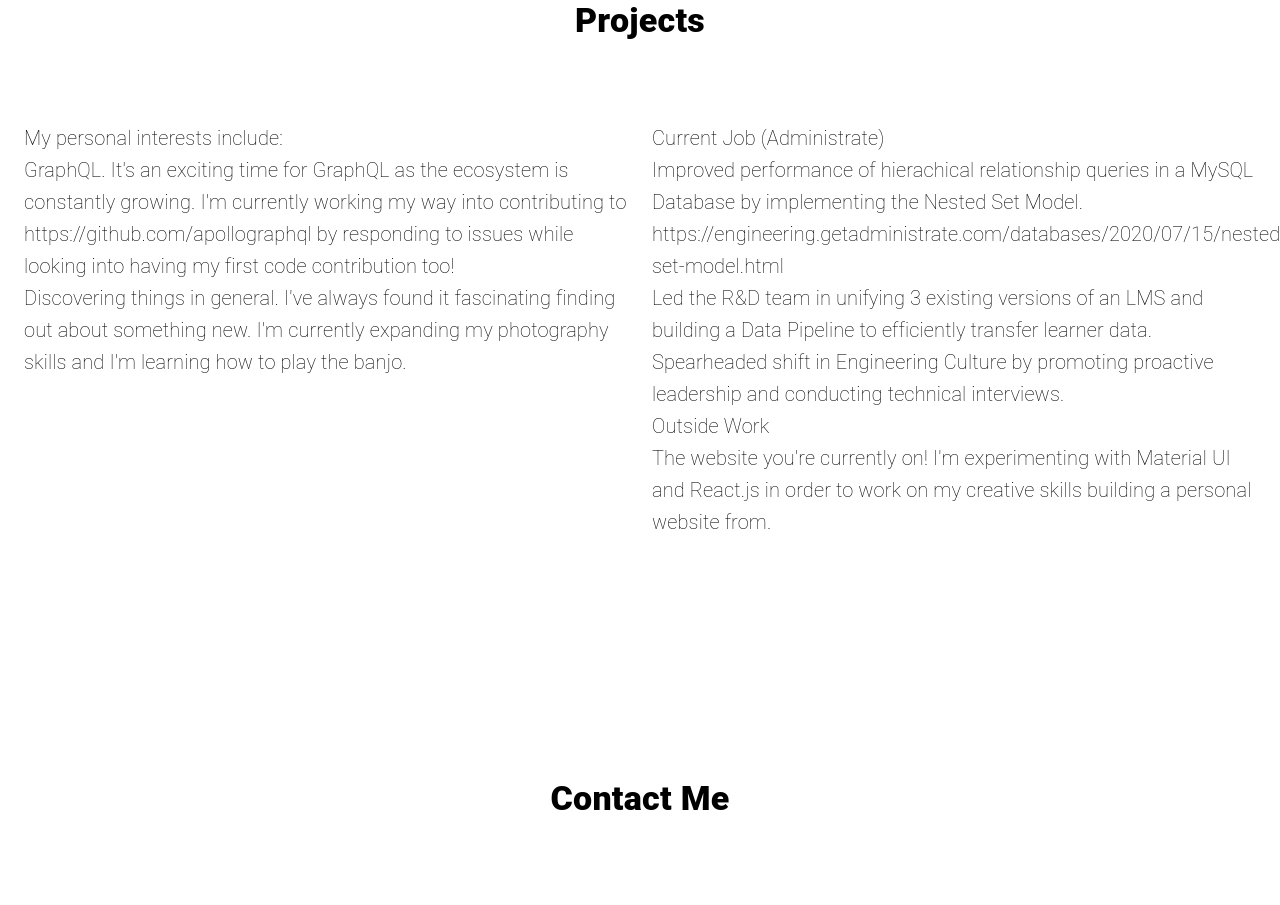
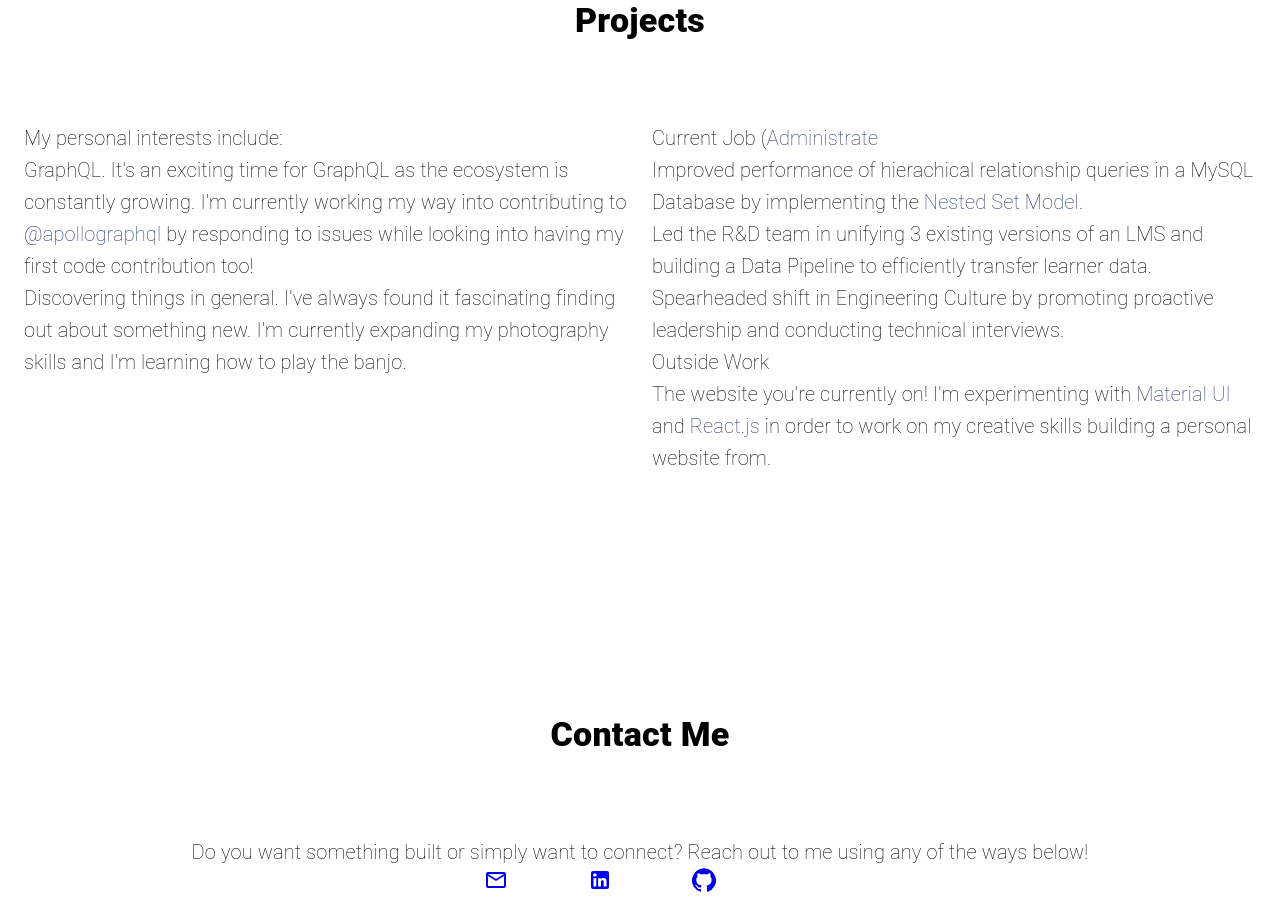
Before and after one commit to devkot/stelioskot.dev, a React (Create React App) app: page / in a window 1280 px wide. Shown: the part 1140-2045 px from the top of the page. Built offline with nearby package versions, Linux system fonts and the light colour scheme.

Commit message:
add links to documentation

```diff
--- a/src/components/Footer.tsx
+++ b/src/components/Footer.tsx
@@ -9,22 +9,13 @@ import {
 import { makeStyles } from "@material-ui/core/styles";
 
 const useStyles = makeStyles((theme: Theme) => ({
-  root: {
-    flexGrow: 1,
-  },
-  menuButton: {
-    marginRight: theme.spacing(1),
-  },
-  pushRight: {
-    flex: 1,
-  },
   appBar: {
     top: "auto",
     bottom: 0,
   },
 }));
 
-export const Footer = () => {
+const Footer = () => {
   const classes = useStyles();
 
   return (
@@ -37,3 +28,5 @@ export const Footer = () => {
     </AppBar>
   );
 };
+
+export default Footer;
--- a/src/components/Header.tsx
+++ b/src/components/Header.tsx
@@ -14,7 +14,7 @@ const useStyles = makeStyles((theme: Theme) => ({
   },
 }));
 
-export const Header = () => {
+const Header = () => {
   const classes = useStyles();
 
   return (
@@ -33,3 +33,5 @@ export const Header = () => {
     </AppBar>
   );
 };
+
+export default Header;
--- a/src/components/Projects.tsx
+++ b/src/components/Projects.tsx
@@ -1,6 +1,6 @@
 import React from "react";
 
-import { Typography, Box, Grid } from "@material-ui/core";
+import { Typography, Box, Grid, Link } from "@material-ui/core";
 import { makeStyles, Theme } from "@material-ui/core/styles";
 
 const useStyles = makeStyles((theme: Theme) => ({
@@ -18,6 +18,15 @@ const useStyles = makeStyles((theme: Theme) => ({
   },
 }));
 
+const LinkTo: React.FunctionComponent<{
+  to: string;
+  title: string;
+}> = ({ to, title }) => (
+  <Link href={to} target="_blank" rel="noreferrer noopener">
+    {title}
+  </Link>
+);
+
 const Projects: React.FunctionComponent = () => {
   const classes = useStyles();
 
@@ -32,9 +41,13 @@ const Projects: React.FunctionComponent = () => {
               <Grid item>
                 GraphQL. It's an exciting time for GraphQL as the ecosystem is
                 constantly growing. I'm currently working my way into
-                contributing to https://github.com/apollographql by responding
-                to issues while looking into having my first code contribution
-                too!
+                contributing to{" "}
+                <LinkTo
+                  to="https://github.com/apollographql"
+                  title="@apollographql"
+                />{" "}
+                by responding to issues while looking into having my first code
+                contribution too!
               </Grid>
               <Grid item>
                 Discovering things in general. I've always found it fascinating
@@ -45,11 +58,18 @@ const Projects: React.FunctionComponent = () => {
           </Grid>
           <Grid item xs={12} sm={6}>
             <Typography variant="h6" className={classes.homeContent}>
-              <Grid item>Current Job (Administrate)</Grid>
+              <Grid item>
+                Current Job (
+                <LinkTo to="https://getadministrate.com" title="Administrate" />
+              </Grid>
               <Grid item>
                 Improved performance of hierachical relationship queries in a
-                MySQL Database by implementing the Nested Set Model.
-                https://engineering.getadministrate.com/databases/2020/07/15/nested-set-model.html
+                MySQL Database by implementing the{" "}
+                <LinkTo
+                  to="https://engineering.getadministrate.com/databases/2020/07/15/nested-set-model.html"
+                  title="Nested Set Model"
+                />
+                .
               </Grid>
               <Grid item>
                 Led the R&D team in unifying 3 existing versions of an LMS and
@@ -62,9 +82,11 @@ const Projects: React.FunctionComponent = () => {
               <Grid item>
                 <Grid item>Outside Work</Grid>
                 <Grid item>
-                  The website you're currently on! I'm experimenting with
-                  Material UI and React.js in order to work on my creative
-                  skills building a personal website from.
+                  The website you're currently on! I'm experimenting with{" "}
+                  <LinkTo to="https://material-ui.com/" title="Material UI" />{" "}
+                  and <LinkTo to="https://reactjs.org/" title="React.js" /> in
+                  order to work on my creative skills building a personal
+                  website from.
                 </Grid>
               </Grid>
             </Typography>
--- a/src/layouts/Basic.tsx
+++ b/src/layouts/Basic.tsx
@@ -1,6 +1,6 @@
 import React from "react";
-import { Header } from "../components/Header";
-import { Footer } from "../components/Footer";
+import Header from "../components/Header";
+import Footer from "../components/Footer";
 
 export const Basic: React.FunctionComponent = (props) => (
   <>
```
